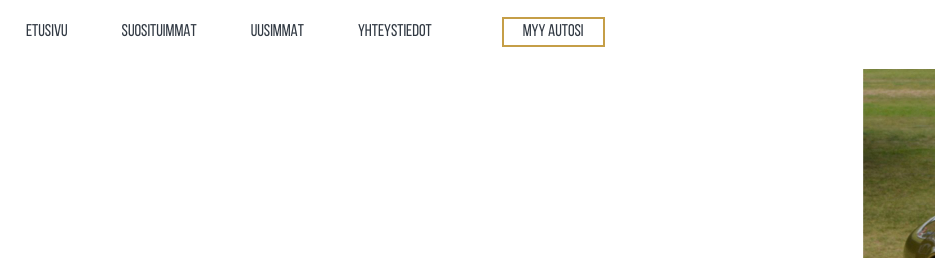
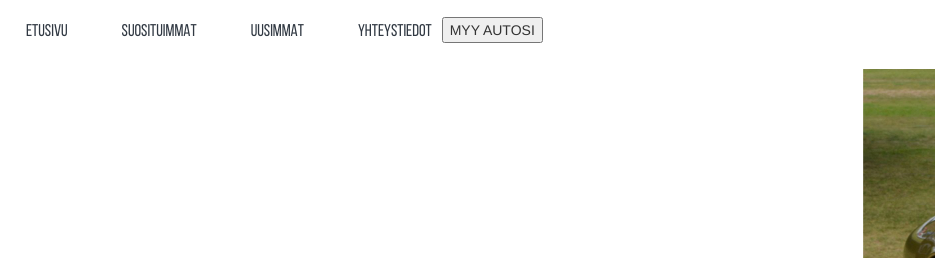
Before and after one commit to timolfmn/timolfmn.github.io, a plain HTML site: page demo4/index.html in a window 1280 px wide. Shown: the top 258 px of the page, 345-1280 px from the left. Drawn offline with nearby package versions, Linux system fonts and the light colour scheme; a web font is replaced by a local one.

Commit message:
Update index.html

```diff
--- a/demo4/index.html
+++ b/demo4/index.html
@@ -32,9 +32,8 @@
 				<li class="active"><a href="#uudet">UUSIMMAT</a> </li>
 				<li>
 					<a href="#yhteyst">YHTEYSTIEDOT</a>
-
 				</li>
-				<button><span class="postnewcar">MYY AUTOSI</span></button>
+				<li><button><span class="postnewcar">MYY AUTOSI</span></button></li>
 			</ul>
 		</div>
 	</nav>
```
